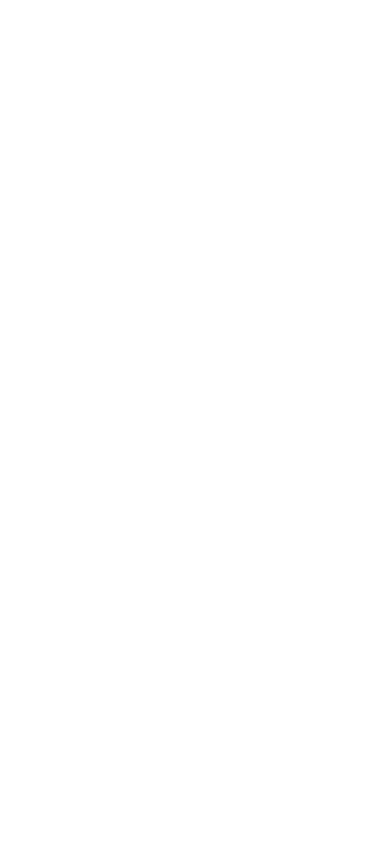
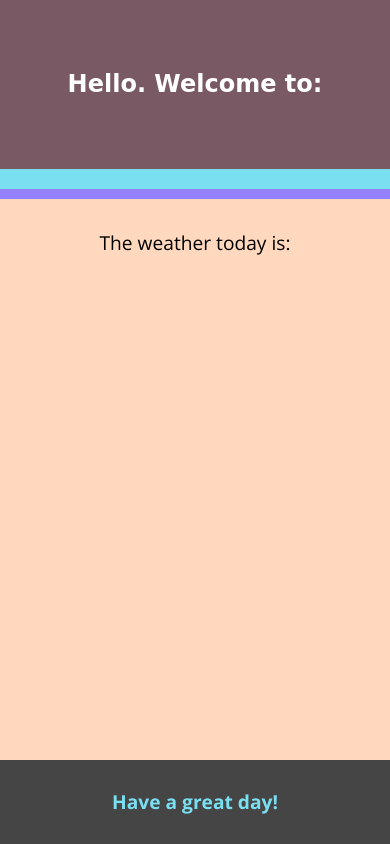
Before and after one commit to ashleysiu94/m7-hw7-siu-ashley, a plain HTML site: page index.html in a window 390 px wide. Drawn offline with nearby package versions, Linux system fonts and the light colour scheme; a web font is replaced by a local one.

Commit message:
Styles responsive webpage

```diff
--- a/index.html
+++ b/index.html
@@ -3,12 +3,28 @@
 	<head>
 		<meta charset="utf-8">
 		<title>Homework 7</title>
+    <!-- Main CSS -->
 		<link type="text/css" rel="stylesheet" href="main.css" />
+    <!-- Google Fonts -->
+    <link href="https://fonts.googleapis.com/css2?family=Fredericka+the+Great&family=Open+Sans:ital,wght@0,400;0,700;1,400;1,700&display=swap" rel="stylesheet">
 		<meta name="viewport" content="width=device-width, initial-scale=1">
 	</head>
 
 	<body>
+    <header>
+      <h1>Hello. Welcome to:</h1>
+    </header>
 
-	  <script src="main.js"></script>
+    <main>
+      <div class="blue-line"></div>
+      <div class="purple-line"></div>
+      <p>The weather today is:</p>
+    </main>
+
+    <footer>
+      <p>Have a great day!</p>
+    </footer>
+    <!-- Main JS -->
+    <script src="main.js"></script>
 	</body>
 </html>
--- a/main.css
+++ b/main.css
@@ -0,0 +1,75 @@
+* {
+	margin: 0;
+	padding: 0;
+	border: 0;
+}
+
+article, aside, details, figcaption, figure, footer, header, main, nav, section, summary {
+    display:block;
+}
+
+body {
+  font-family: 'Open Sans', sans-serif;
+  font-size: 1.2rem;
+  background-color: #FFD8BE;
+}
+
+header {
+  background-color: #785964;
+  width: 100%;
+  height: 20vh;
+  display: flex;
+  align-items: center;
+}
+
+h1 {
+  font-family: 'Fredericka the Great', cursive;
+  font-size: 2.25rem;
+  color: #FFFFFF;
+  margin-left: 50px;
+}
+
+.blue-line {
+  background-color: #7BDFF2;
+  height: 20px;
+}
+
+.purple-line {
+  background-color: #9381FF;
+  height: 10px;
+}
+
+main p {
+  margin: 30px 0 0 50px;
+}
+
+footer {
+  background-color: #454545;
+  position: fixed;
+  left: 0;
+  bottom: 0;
+  width: 100%;
+  height: 10vh;
+  display: flex;
+  justify-content: center;
+  align-items: center;
+}
+
+footer p {
+  color: #7BDFF2;
+  font-weight: bold;
+}
+
+
+@media (max-width: 500px) {
+  header {
+    justify-content: center;
+  }
+  h1 {
+    margin: 0;
+    font-size: 1.5rem;
+  }
+  main p {
+    margin: 30px 0 0 0;
+    text-align: center;
+}
```
